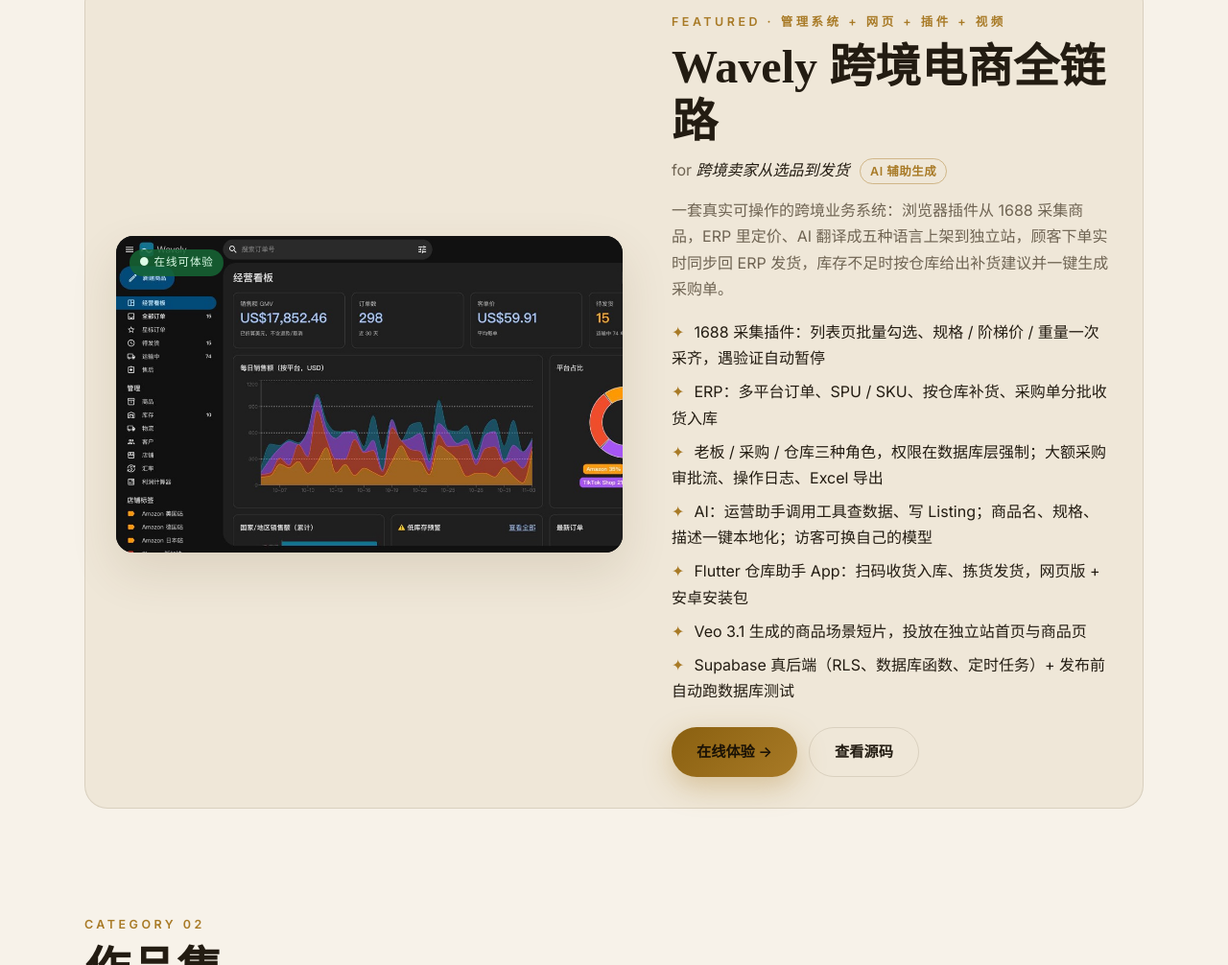
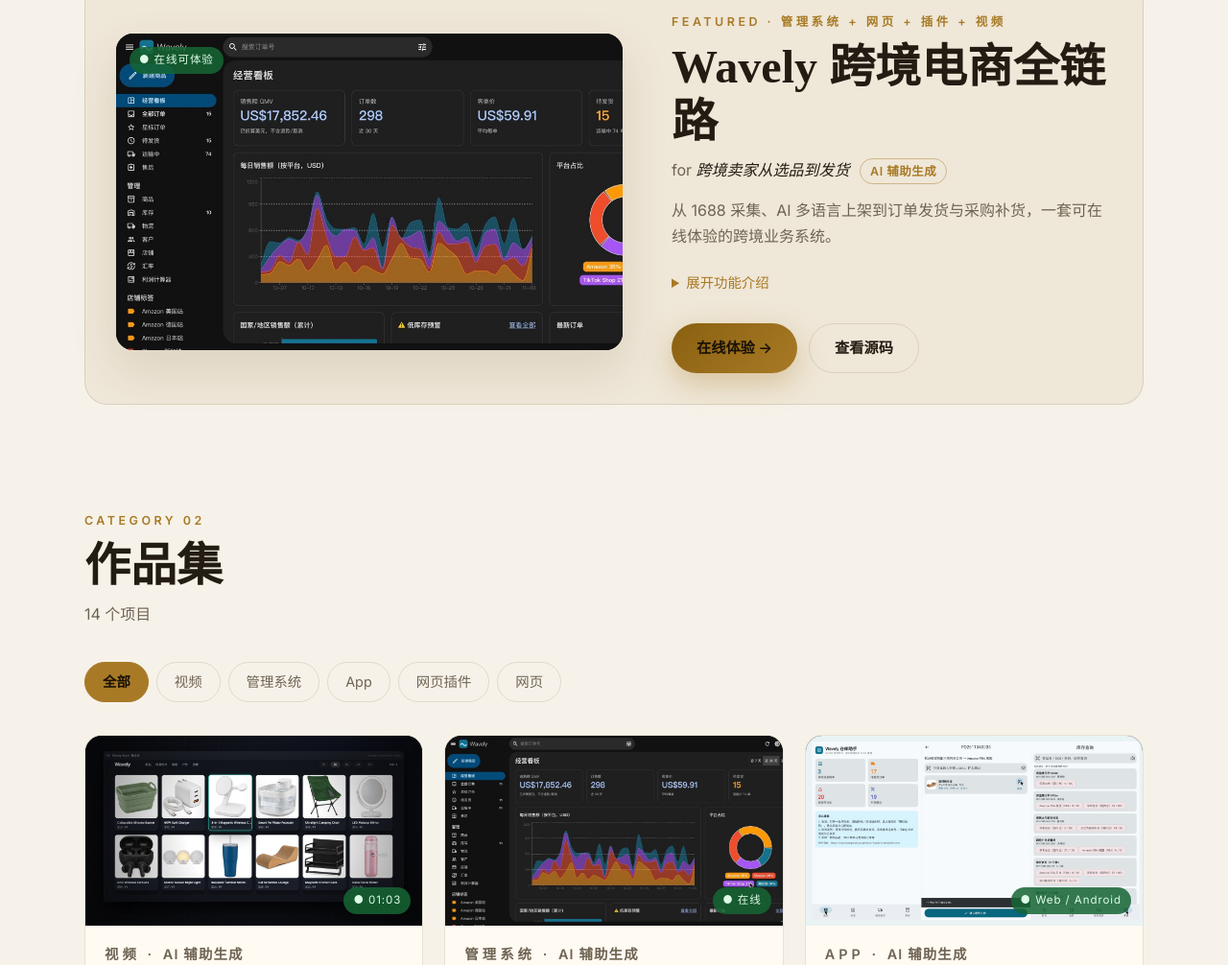
Before and after one commit to xiaozhuangping-cpu/xiaozhuangping-cpu.github.io, a plain HTML site: page index.html in a window 1280 px wide. Shown: the part 2032-3038 px from the top of the page at 96% size. Drawn offline with Linux system fonts and the light colour scheme.

Commit message:
fix(portfolio): collapse featured project details by default

```diff
--- a/index.html
+++ b/index.html
@@ -113,7 +113,9 @@
           <p class="eyebrow">Featured · 管理系统 + 网页 + 插件 + 视频</p>
           <h2>Wavely 跨境电商全链路</h2>
           <p class="credit">for <em>跨境卖家从选品到发货</em> <span class="ai-chip">AI 辅助生成</span></p>
-          <p>一套真实可操作的跨境业务系统：浏览器插件从 1688 采集商品，ERP 里定价、AI 翻译成五种语言上架到独立站，顾客下单实时同步回 ERP 发货，库存不足时按仓库给出补货建议并一键生成采购单。</p>
+          <p>从 1688 采集、AI 多语言上架到订单发货与采购补货，一套可在线体验的跨境业务系统。</p>
+          <details class="featured-details">
+            <summary><span class="when-closed">展开功能介绍</span><span class="when-open">收起功能介绍</span></summary>
           <ul class="bullets">
             <li>1688 采集插件：列表页批量勾选、规格 / 阶梯价 / 重量一次采齐，遇验证自动暂停</li>
             <li>ERP：多平台订单、SPU / SKU、按仓库补货、采购单分批收货入库</li>
@@ -123,6 +125,7 @@
             <li>Veo 3.1 生成的商品场景短片，投放在独立站首页与商品页</li>
             <li>Supabase 真后端（RLS、数据库函数、定时任务）+ 发布前自动跑数据库测试</li>
           </ul>
+          </details>
           <div class="hero-cta featured-cta">
             <a class="btn btn-primary" href="https://xiaozhuangping-cpu.github.io/wavely-crossborder/" target="_blank" rel="noopener">在线体验 →</a>
             <a class="btn btn-ghost" href="https://github.com/xiaozhuangping-cpu/wavely-crossborder" target="_blank" rel="noopener">查看源码</a>
--- a/style.css
+++ b/style.css
@@ -169,6 +169,11 @@ main { max-width: 1200px; margin: 0 auto; padding: 0 clamp(16px, 5vw, 48px); }
 .credit { color: var(--muted); margin-bottom: 14px; }
 .credit em { font-family: var(--serif); color: var(--text); }
 .featured-text > p:not(.eyebrow):not(.credit) { color: var(--muted); }
+.featured-details { margin-top: 16px; }
+.featured-details summary { width: fit-content; padding: 6px 0; color: var(--gold); cursor: pointer; font-size: .9rem; }
+.featured-details summary:focus-visible { outline: 2px solid var(--gold); outline-offset: 4px; border-radius: 4px; }
+.featured-details .when-open, .featured-details[open] .when-closed { display: none; }
+.featured-details[open] .when-open { display: inline; }
 .bullets { list-style: none; margin-top: 18px; display: grid; gap: 8px; }
 .bullets li::before { content: "✦"; color: var(--gold); margin-right: 10px; }
 
```
